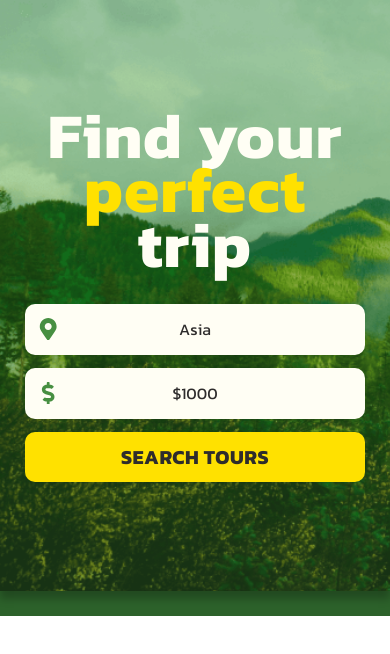
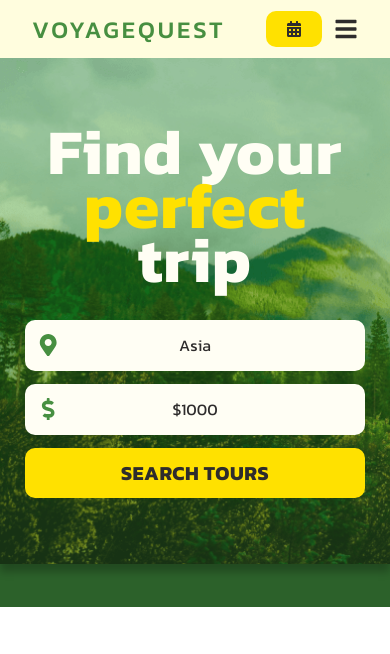
Before and after one commit to nadia-minster/voyagequest, a React (Create React App) app: page / in a window 390 px wide. Shown: the top 654 px of the page. Built offline with nearby package versions, Linux system fonts and the light colour scheme.

Commit message:
added responsive navbar

```diff
--- a/src/App.jsx
+++ b/src/App.jsx
@@ -1,9 +1,15 @@
-import Hero from "./pages/home/Hero";
+import { Routes, Route } from "react-router-dom";
+import SharedLayout from "./shared layout/SharedLayout";
+import Home from "./pages/home/Home";
 
 function App() {
   return (
     <>
-      <Hero />
+      <Routes>
+        <Route path="/" element={<SharedLayout />}>
+          <Route index element={<Home />} />
+        </Route>
+      </Routes>
     </>
   );
 }
--- /dev/null
+++ b/src/pages/home/Home.jsx
@@ -0,0 +1,11 @@
+import Hero from "./Hero";
+
+const Home = () => {
+  return (
+    <>
+      <Hero />
+    </>
+  );
+};
+
+export default Home;
--- a/src/pages/home/home.css
+++ b/src/pages/home/home.css
@@ -8,7 +8,7 @@ label {
   background-image: url("../../assets/background.png");
   display: flex;
   background-size: cover;
-  height: 70vh;
+  height: 60vh;
   min-height: 500px;
   box-shadow: var(--shadow-medium);
   align-items: center;
@@ -18,7 +18,7 @@ label {
 
 .c-hero ::before {
   content: "";
-  height: 73vh;
+  height: 65vh;
   min-height: 520px;
   width: 100%;
   position: absolute;
--- /dev/null
+++ b/src/shared layout/MobileNavbar.jsx
@@ -0,0 +1,58 @@
+import { useState } from "react";
+import { FaBars, FaTimes, FaCalendarAlt } from "react-icons/fa";
+import { Link } from "react-router-dom";
+
+const MobileNavbar = () => {
+  const [isMenuOpen, setIsMenuOpen] = useState(false);
+
+  return (
+    <nav className="c-mobilenav">
+      <button className="btn c-mobilenav__btn">
+        <FaCalendarAlt className="c-mobilenav__btn--icon" />
+      </button>
+      {!isMenuOpen ? (
+        <FaBars
+          className="c-mobilenav__menu-icon"
+          onClick={() => setIsMenuOpen(!isMenuOpen)}
+        />
+      ) : (
+        <FaTimes
+          className="c-mobilenav__menu-icon"
+          onClick={() => setIsMenuOpen(!isMenuOpen)}
+        />
+      )}
+      <div
+        className={`c-mobilenav__navigation ${
+          isMenuOpen ? "c-mobilenav__open " : "c-mobilenav__hidden"
+        }`}
+      >
+        <Link
+          className="c-mobilenav__navigation--mobile-link"
+          to="/all-recipes"
+        >
+          All Tours
+        </Link>
+        <Link
+          className="c-mobilenav__navigation--mobile-link"
+          to="/saved-recipes"
+        >
+          Selected Deals
+        </Link>
+        <Link
+          className="c-mobilenav__navigation--mobile-link"
+          to="/saved-recipes"
+        >
+          Quiz
+        </Link>
+        <Link
+          className="c-mobilenav__navigation--mobile-link"
+          to="/saved-recipes"
+        >
+          About
+        </Link>
+      </div>
+    </nav>
+  );
+};
+
+export default MobileNavbar;
--- /dev/null
+++ b/src/shared layout/Navbar.jsx
@@ -0,0 +1,36 @@
+import { Link } from "react-router-dom";
+import { useMediaQuery } from "react-responsive";
+import MobileNavbar from "./MobileNavbar";
+import "./navbar.css";
+
+const Navbar = () => {
+  const isMobile = useMediaQuery({ maxWidth: 768 });
+
+  return (
+    <nav className={`c-navbar ${isMobile && "c-navbar-mobile"}`}>
+      <Link to={"/"}>
+        <span className="c-navbar__logo">VoyageQuest</span>
+      </Link>
+      {!isMobile ? (
+        <div className="c-navbar__links">
+          <Link className="c-navbar__links--link" to="/all-recipes">
+            All Tours
+          </Link>
+          <Link className="c-navbar__links--link" to="/saved-recipes">
+            Selected Deals
+          </Link>
+          <Link className="c-navbar__links--link" to="/saved-recipes">
+            Quiz
+          </Link>
+          <Link className="c-navbar__links--link" to="/saved-recipes">
+            About
+          </Link>
+        </div>
+      ) : (
+        <MobileNavbar />
+      )}
+    </nav>
+  );
+};
+
+export default Navbar;
--- /dev/null
+++ b/src/shared layout/SharedLayout.jsx
@@ -0,0 +1,13 @@
+import Navbar from "./Navbar";
+import { Outlet } from "react-router-dom";
+
+const SharedLayout = () => {
+  return (
+    <>
+      <Navbar />
+      <Outlet />
+    </>
+  );
+};
+
+export default SharedLayout;
--- /dev/null
+++ b/src/shared layout/navbar.css
@@ -0,0 +1,98 @@
+.c-navbar {
+  height: 58px;
+  background: var(--clr-light);
+  display: flex;
+  align-items: center;
+  justify-content: space-between;
+  padding: 0 clamp(2rem, 9vw, 8rem);
+}
+
+.c-navbar__links {
+  display: flex;
+  gap: 20px;
+}
+
+.c-navbar__links--link {
+  transition: 0.4s ease-in-out;
+  font-size: 18px;
+}
+
+.c-navbar__links--link:hover {
+  color: var(--clr-text-green);
+}
+
+.c-navbar-mobile {
+  position: sticky;
+  z-index: 10;
+  top: 0;
+  display: flex;
+  justify-content: space-between;
+  padding: 0 2rem;
+  width: 100%;
+}
+
+.c-navbar__logo {
+  font-size: 24px;
+  letter-spacing: 3px;
+  font-weight: var(--fw-primary-medium-bold);
+  text-transform: uppercase;
+  color: var(--clr-text-green);
+  justify-self: center;
+}
+
+.c-mobilenav {
+  display: flex;
+  align-items: center;
+  gap: 12px;
+}
+.c-mobilenav__btn--icon {
+  font-size: 1rem;
+}
+.c-mobilenav__btn {
+  border-radius: 10px;
+  display: grid;
+}
+
+.c-mobilenav__navigation {
+  width: 100%;
+  position: absolute;
+  top: 58px;
+  left: 0;
+  display: flex;
+  flex-direction: column;
+  justify-content: center;
+  padding: 0 2rem;
+  gap: 12px;
+  transition: height 0.3s ease-in;
+  background: var(--clr-light);
+  overflow: hidden;
+}
+
+.c-mobilenav__hidden {
+  height: 0vh;
+}
+
+.c-mobilenav__open {
+  height: 300px;
+  box-shadow: var(--shadow-medium);
+}
+
+.c-mobilenav__menu-icon {
+  font-size: 24px;
+  fill: var(--clr-dark);
+  cursor: pointer;
+}
+
+.c-mobilenav__navigation--mobile-link {
+  font-size: 22px;
+  color: var(--clr-dark);
+  transition: 0.4s ease-in-out;
+  width: 200px;
+  padding-left: 1rem;
+  border-radius: 5px;
+}
+
+.c-mobilenav__navigation--mobile-link:hover {
+  margin-left: 1rem;
+  background: var(--clr-secondary-yellow);
+}
```
